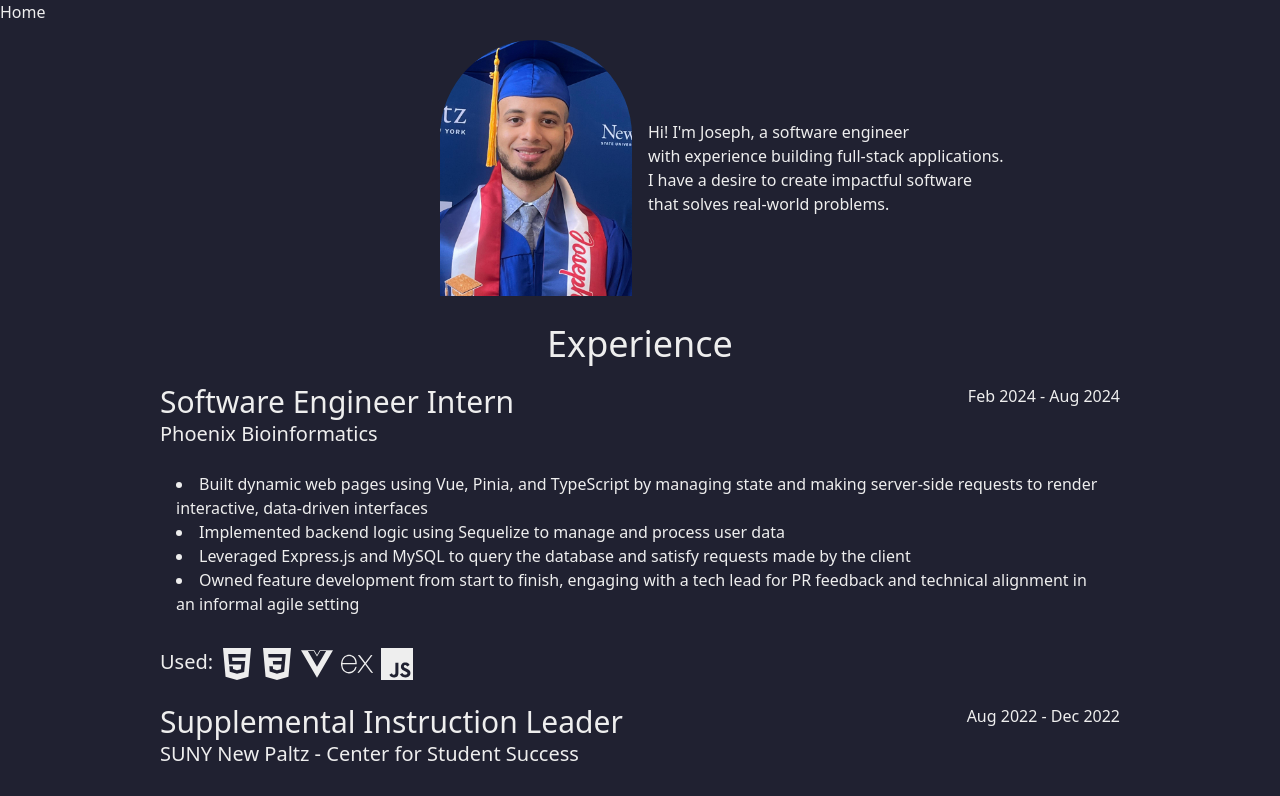
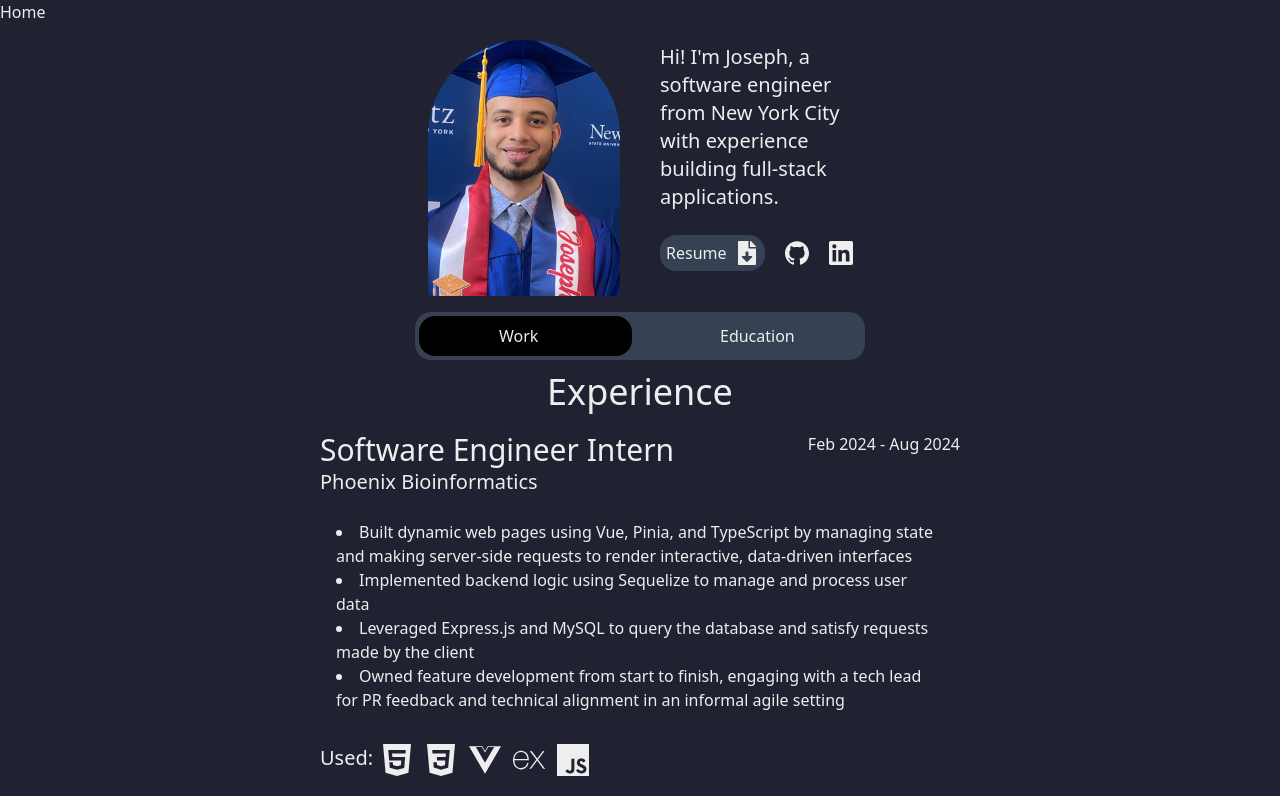
Before and after one commit to JoeArias1121/Portfolio, a React (Vite) app: page / in a window 1280 px wide. Shown: the top 796 px of the page. Built offline with nearby package versions, Linux system fonts and the light colour scheme.

Commit message:
added social links and styling to about section

```diff
--- a/src/components/Experience.tsx
+++ b/src/components/Experience.tsx
@@ -37,7 +37,7 @@ export default function Experience({
       {icons && (
         <div className="flex gap-2 py-4">
           <p className="text-xl">Used:</p>
-          <div className="flex gap-2">
+          <div className="flex gap-3">
             {icons.map((Icon, index) => (
               <Icon
                 key={index}
--- a/src/components/Project.tsx
+++ b/src/components/Project.tsx
@@ -35,7 +35,7 @@ export default function Project({
       {icons && (
         <div className="flex gap-2 py-4">
           <p className="text-xl">Used:</p>
-          <div className="flex gap-2">
+          <div className="flex gap-3">
             {icons.map((Icon, index) => (
               <Icon
                 key={index}
--- a/src/pages/about/About.tsx
+++ b/src/pages/about/About.tsx
@@ -15,15 +15,18 @@ import {
   SiShadcnui,
   SiPhp,
   SiMysql,
+  SiGithub,
+  SiLinkedin,
 } from "react-icons/si";
+import { FaFileDownload } from "react-icons/fa";
 import Experience from "../../components/Experience";
 import Project from "../../components/Project";
 import PicOfMe from "../../assets/PicOfMe.jpg";
 
 export default function About() {
   return (
-    <div className="flex flex-col justify-center items-center w-3/4">
-      <div className="flex justify-center items-center gap-4 p-4 w-1/1">
+    <div className="flex flex-col justify-center items-center w-1/2">
+      <div className="flex flex-col sm:flex-row justify-center items-center gap-10 p-4 w-1/1">
         <div className="flex justify-end w-1/2">
           <img
             src={PicOfMe}
@@ -31,13 +34,43 @@ export default function About() {
             className="w-48 rounded-t-full"
           />
         </div>
-        <div className="flex justify-start w-1/2">
-          <p>
-            Hi! I'm Joseph, a software engineer <br />
-            with experience building full-stack applications. <br />
-            I have a desire to create impactful software <br />
-            that solves real-world problems.
-          </p>
+        <div className="flex flex-col justify-start w-full sm:w-1/2 h-1/1">
+          <div className="flex pb-3 sm:pb-0 items-end h-2/3">
+            <p className="w-full lg:w-3/4 text-xl text-center sm:text-left">
+              Hi! I'm Joseph, a software engineer from New York City
+              with experience building full-stack applications.
+            </p>
+          </div>
+          <div className="flex items-center gap-3 h-1/3">
+            <div className="flex w-full justify-center sm:justify-start items-center gap-5">
+              <div className="flex gap-2 bg-gray-700 p-1.5 rounded-2xl cursor-pointer transition-all duration-200 ease-in-out hover:scale-110 hover:drop-shadow-[0_0_1.55rem_rgba(1,255,1,.3)]  active:scale-100">
+                <p>Resume</p>
+                <FaFileDownload className="w-auto h-6" />
+              </div>
+              <a
+                href="https://github.com/JoeArias1121"
+                target="_blank"
+                rel="noopener noreferrer"
+              >
+                <SiGithub className="w-auto h-6 cursor-pointer transition-all duration-200 ease-in-out hover:scale-140 hover:drop-shadow-[0_0_1.65rem_rgba(1,255,1,1)]  active:scale-115" />
+              </a>
+              <a
+                href="https://www.linkedin.com/in/joseph-a-arias/"
+                target="_blank"
+                rel="noopener noreferrer"
+              >
+                <SiLinkedin className="w-auto h-6 cursor-pointer transition-all duration-200 ease-in-out hover:scale-140 hover:drop-shadow-[0_0_1.65rem_rgba(1,255,1,1)]  active:scale-115" />
+              </a>
+            </div>
+          </div>
+        </div>
+      </div>
+      <div className="flex align-center gap-2 bg-gray-700 p-1 rounded-2xl">
+        <div className="w-1/2 cursor-pointer bg-black py-2 px-20 rounded-2xl">
+          <p>Work</p>
+        </div>
+        <div className="w-1/2 cursor-pointer py-2 px-20 rounded-2xl">
+          <p>Education</p>
         </div>
       </div>
       <p className="text-4xl py-3">Experience</p>
```
